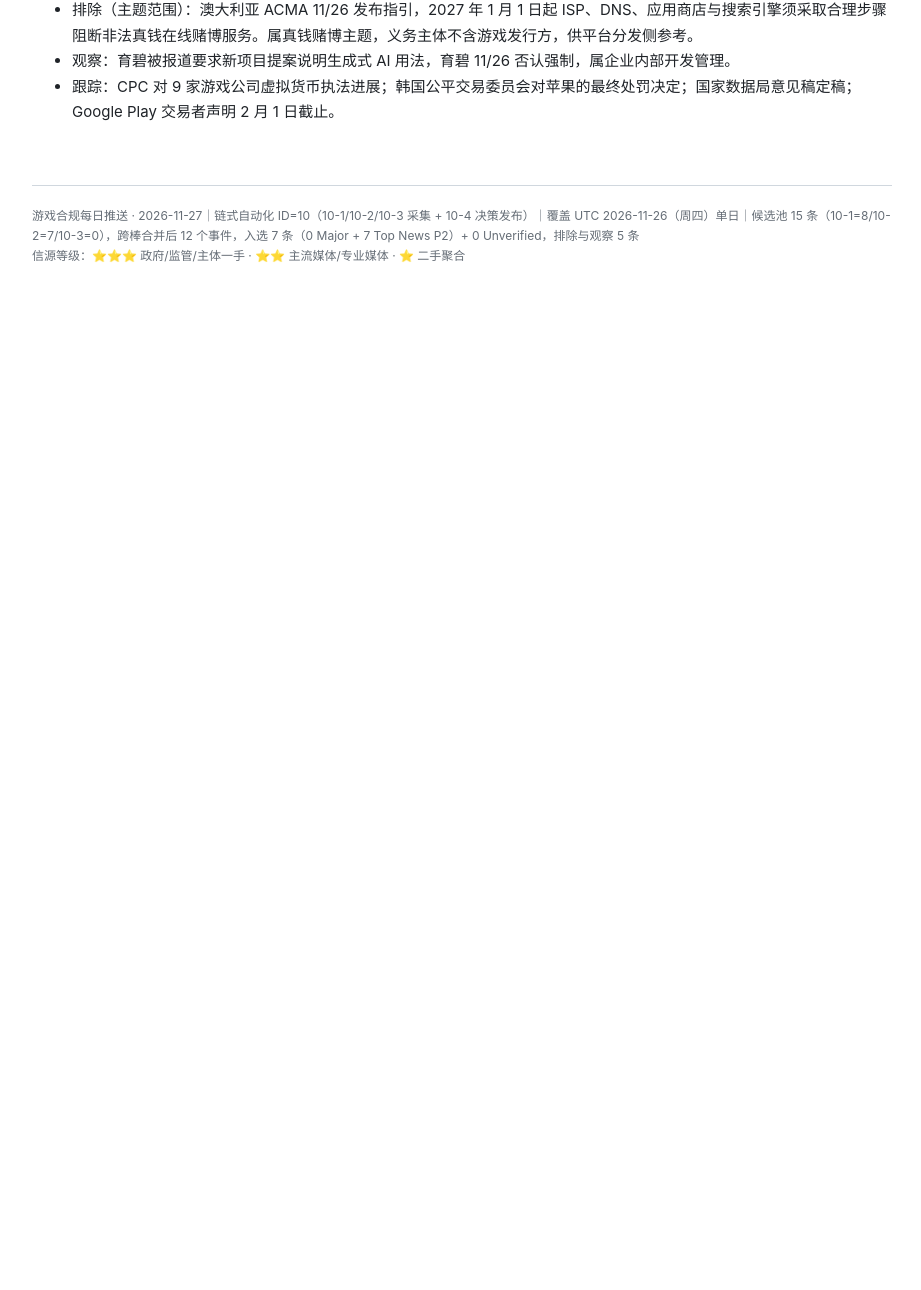
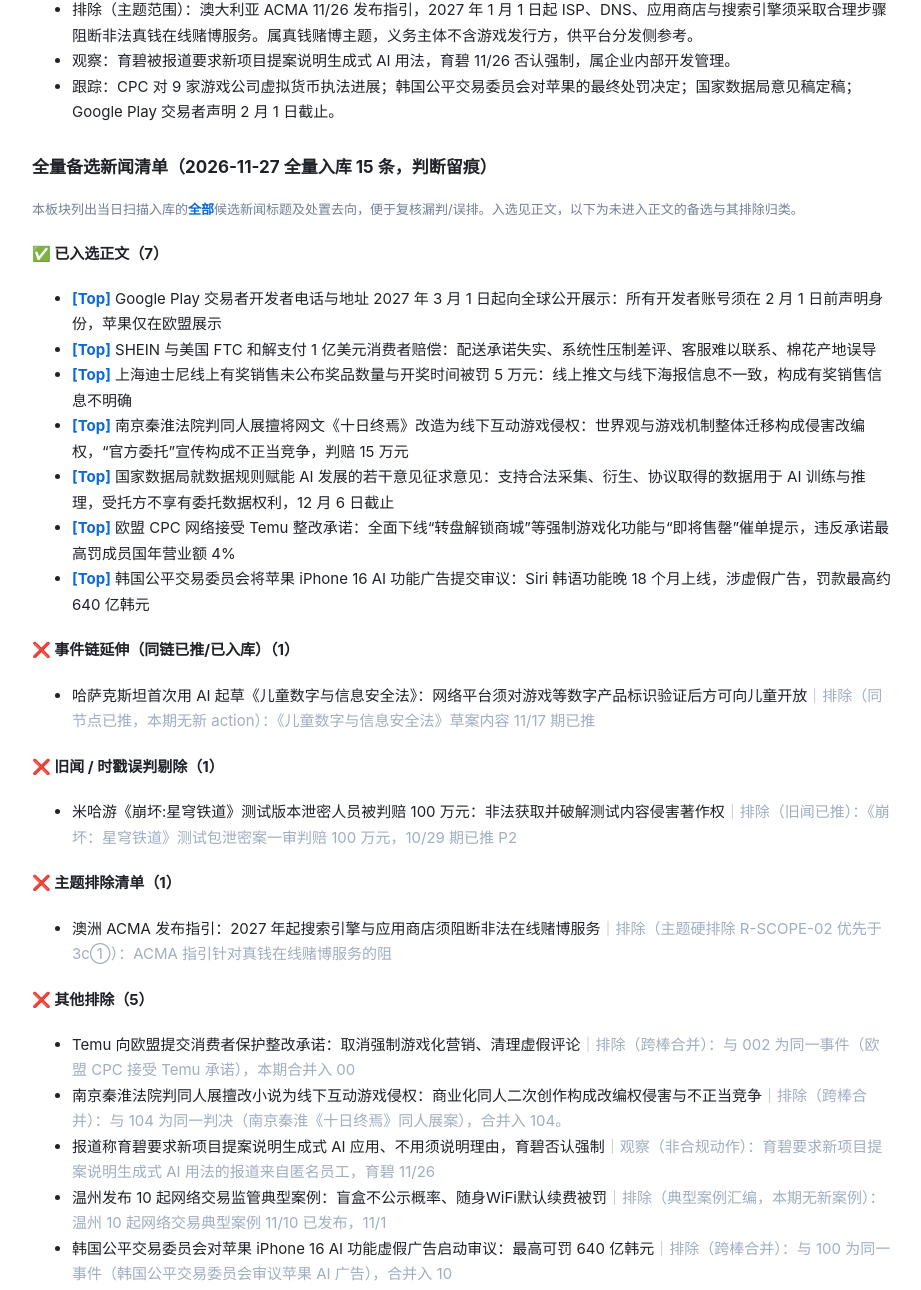
Before and after one commit to heylunarmtyyyyy/compliance-daily, a plain HTML site: page 2026-11-27/游戏合规每日推送_2026-11-27.html in a window 1280 px wide. Shown: the part 6711-8001 px from the top of the page, without its empty margins (178-1099 px from the left). Before the commit the page ends 7018 px from the top, so only its background shows below. Drawn offline with Linux system fonts and the light colour scheme.

Commit message:
feat: daily html 2026-11-27

```diff
--- a/2026-11-27/游戏合规每日推送_2026-11-27.html
+++ b/2026-11-27/游戏合规每日推送_2026-11-27.html
@@ -164,6 +164,38 @@ footer { margin-top: 60px; padding-top: 20px; border-top: 1px solid #d0d7de; col
 <li>观察：育碧被报道要求新项目提案说明生成式 AI 用法，育碧 11/26 否认强制，属企业内部开发管理。</li>
 <li>跟踪：CPC 对 9 家游戏公司虚拟货币执法进展；韩国公平交易委员会对苹果的最终处罚决定；国家数据局意见稿定稿；Google Play 交易者声明 2 月 1 日截止。</li>
 </ul>
+<!-- CANDIDATES_BLOCK_BEGIN -->
+<div class="notes" style="margin-top:24px">
+<h3>全量备选新闻清单（2026-11-27 全量入库 15 条，判断留痕）</h3>
+<p style="font-size:13px;color:#718096">本板块列出当日扫描入库的<strong>全部</strong>候选新闻标题及处置去向，便于复核漏判/误排。入选见正文，以下为未进入正文的备选与其排除归类。</p>
+<h4>✅ 已入选正文（7）</h4><ul>
+<li><strong>[Top]</strong> Google Play 交易者开发者电话与地址 2027 年 3 月 1 日起向全球公开展示：所有开发者账号须在 2 月 1 日前声明身份，苹果仅在欧盟展示</li>
+<li><strong>[Top]</strong> SHEIN 与美国 FTC 和解支付 1 亿美元消费者赔偿：配送承诺失实、系统性压制差评、客服难以联系、棉花产地误导</li>
+<li><strong>[Top]</strong> 上海迪士尼线上有奖销售未公布奖品数量与开奖时间被罚 5 万元：线上推文与线下海报信息不一致，构成有奖销售信息不明确</li>
+<li><strong>[Top]</strong> 南京秦淮法院判同人展擅将网文《十日终焉》改造为线下互动游戏侵权：世界观与游戏机制整体迁移构成侵害改编权，“官方委托”宣传构成不正当竞争，判赔 15 万元</li>
+<li><strong>[Top]</strong> 国家数据局就数据规则赋能 AI 发展的若干意见征求意见：支持合法采集、衍生、协议取得的数据用于 AI 训练与推理，受托方不享有委托数据权利，12 月 6 日截止</li>
+<li><strong>[Top]</strong> 欧盟 CPC 网络接受 Temu 整改承诺：全面下线“转盘解锁商城”等强制游戏化功能与“即将售罄”催单提示，违反承诺最高罚成员国年营业额 4%</li>
+<li><strong>[Top]</strong> 韩国公平交易委员会将苹果 iPhone 16 AI 功能广告提交审议：Siri 韩语功能晚 18 个月上线，涉虚假广告，罚款最高约 640 亿韩元</li>
+</ul>
+<h4>❌ 事件链延伸（同链已推/已入库）（1）</h4><ul>
+<li>哈萨克斯坦首次用 AI 起草《儿童数字与信息安全法》：网络平台须对游戏等数字产品标识验证后方可向儿童开放<span style="color:#a0aec0">｜排除（同节点已推，本期无新 action）：《儿童数字与信息安全法》草案内容 11/17 期已推</span></li>
+</ul>
+<h4>❌ 旧闻 / 时戳误判剔除（1）</h4><ul>
+<li>米哈游《崩坏:星穹铁道》测试版本泄密人员被判赔 100 万元：非法获取并破解测试内容侵害著作权<span style="color:#a0aec0">｜排除（旧闻已推）：《崩坏：星穹铁道》测试包泄密案一审判赔 100 万元，10/29 期已推 P2</span></li>
+</ul>
+<h4>❌ 主题排除清单（1）</h4><ul>
+<li>澳洲 ACMA 发布指引：2027 年起搜索引擎与应用商店须阻断非法在线赌博服务<span style="color:#a0aec0">｜排除（主题硬排除 R-SCOPE-02 优先于 3c①）：ACMA 指引针对真钱在线赌博服务的阻</span></li>
+</ul>
+<h4>❌ 其他排除（5）</h4><ul>
+<li>Temu 向欧盟提交消费者保护整改承诺：取消强制游戏化营销、清理虚假评论<span style="color:#a0aec0">｜排除（跨棒合并）：与 002 为同一事件（欧盟 CPC 接受 Temu 承诺），本期合并入 00</span></li>
+<li>南京秦淮法院判同人展擅改小说为线下互动游戏侵权：商业化同人二次创作构成改编权侵害与不正当竞争<span style="color:#a0aec0">｜排除（跨棒合并）：与 104 为同一判决（南京秦淮《十日终焉》同人展案），合并入 104。</span></li>
+<li>报道称育碧要求新项目提案说明生成式 AI 应用、不用须说明理由，育碧否认强制<span style="color:#a0aec0">｜观察（非合规动作）：育碧要求新项目提案说明生成式 AI 用法的报道来自匿名员工，育碧 11/26</span></li>
+<li>温州发布 10 起网络交易监管典型案例：盲盒不公示概率、随身WiFi默认续费被罚<span style="color:#a0aec0">｜排除（典型案例汇编，本期无新案例）：温州 10 起网络交易典型案例 11/10 已发布，11/1</span></li>
+<li>韩国公平交易委员会对苹果 iPhone 16 AI 功能虚假广告启动审议：最高可罚 640 亿韩元<span style="color:#a0aec0">｜排除（跨棒合并）：与 100 为同一事件（韩国公平交易委员会审议苹果 AI 广告），合并入 10</span></li>
+</ul>
+</div>
+<!-- CANDIDATES_BLOCK_END -->
+
 <footer>
 游戏合规每日推送 · 2026-11-27｜链式自动化 ID=10（10-1/10-2/10-3 采集 + 10-4 决策发布）｜覆盖 UTC 2026-11-26（周四）单日｜候选池 15 条（10-1=8/10-2=7/10-3=0），跨棒合并后 12 个事件，入选 7 条（0 Major + 7 Top News P2）+ 0 Unverified，排除与观察 5 条<br>
 信源等级：⭐⭐⭐ 政府/监管/主体一手 · ⭐⭐ 主流媒体/专业媒体 · ⭐ 二手聚合
```
